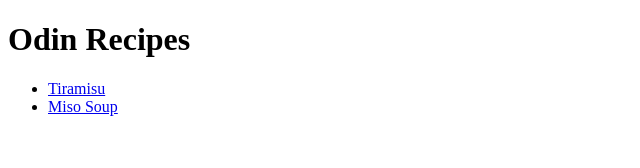
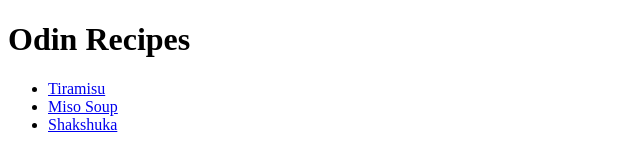
Before and after one commit to HummingWango/odin-recipes, a plain HTML site: page index.html in a window 1280 px wide. Shown: the full height of the page, 0-640 px from the left. Drawn offline with Linux system fonts and the light colour scheme.

Commit message:
Added links to and from the Shakshuka recipe page

```diff
--- a/index.html
+++ b/index.html
@@ -9,6 +9,7 @@
     <ul>
         <li><a href = "recipes/tiramisu.html">Tiramisu</a></li>
         <li><a href="recipes/misosoup.html">Miso Soup</a></li>
+        <li><a href="recipes/shakshuka.html">Shakshuka</a></li>
     </ul>
 
 
```
Also changed, not shown: recipes/shakshuka.html (+3 -0 lines).
